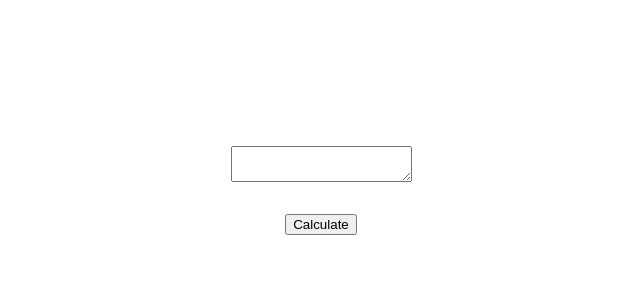
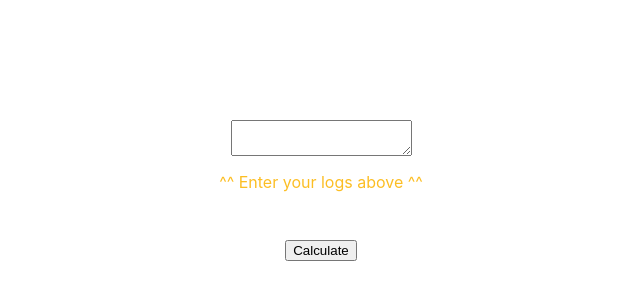
Before and after one commit to selimnahimi/jstools, a plain HTML site: page time/index.html in a window 1280 px wide. Shown: the part 210-510 px from the top of the page, without its empty margins (319-959 px from the left). Drawn offline with Linux system fonts and the light colour scheme.

Commit message:
Update index.html

```diff
--- a/time/index.html
+++ b/time/index.html
@@ -8,7 +8,8 @@
   </head>
   <body>
     <textarea onchange="onUpdateTextArea()" id="logs"></textarea>
-    <p id="time"></p>
+    <p id="time">^^ Enter your logs above ^^</p>
+    <p id="leave"></p>
     <button onclick="onUpdateTextArea()">Calculate</button>
   </body>
 </html>
```
